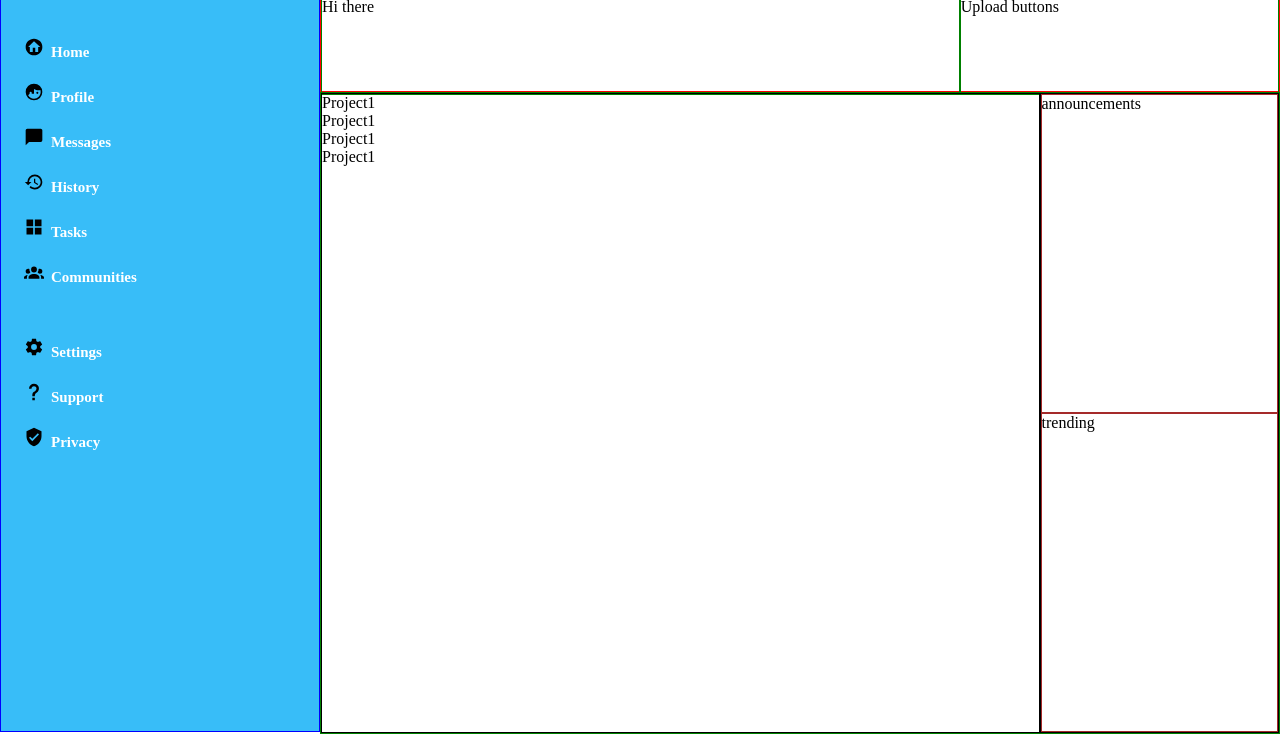
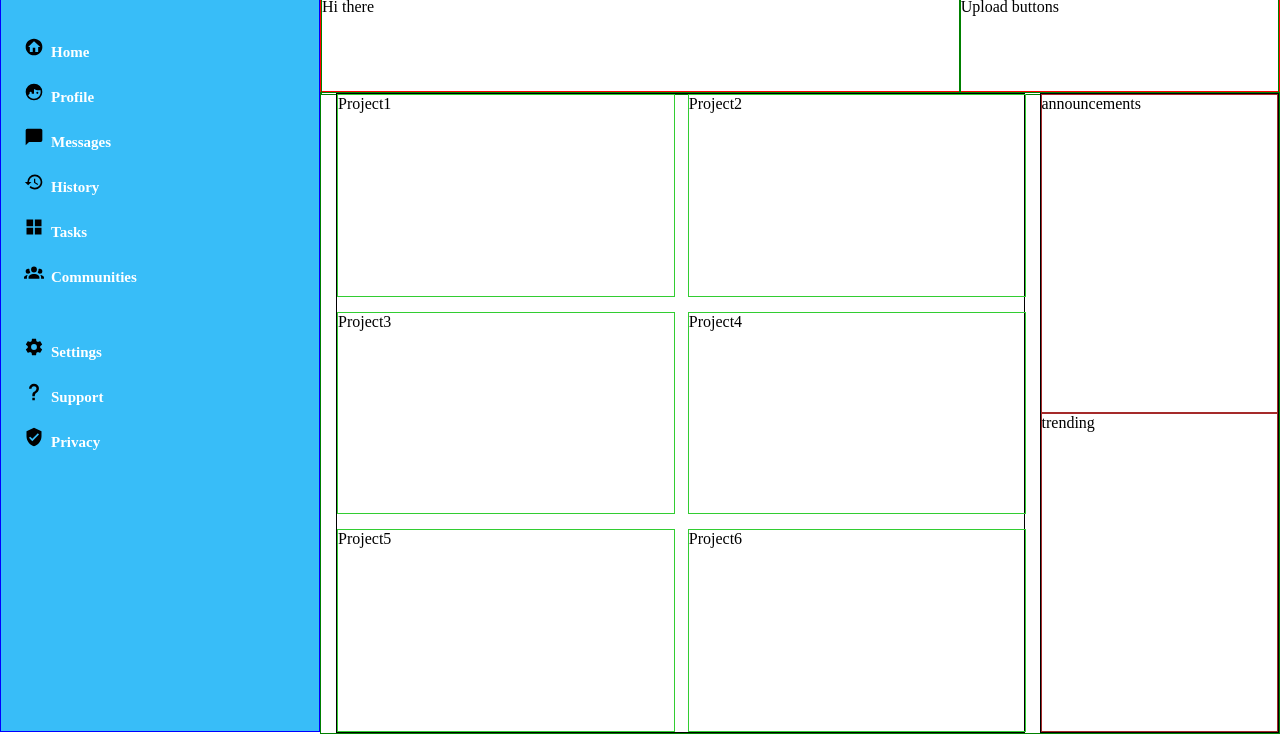
Before and after one commit to wizzidom/admin-dashboard, a plain HTML site: page index.html in a window 1280 px wide. Shown: the part 70-804 px from the top of the page. Drawn offline with Linux system fonts and the light colour scheme; a script that the page names is missing.

Commit message:
Added a grid for project section

```diff
--- a/index.html
+++ b/index.html
@@ -53,9 +53,11 @@
 
                 <div class="projects">
                     <div>Project1</div>
-                    <div>Project1</div>
-                    <div>Project1</div>
-                    <div>Project1</div>
+                    <div>Project2</div>
+                    <div>Project3</div>
+                    <div>Project4</div>
+                    <div>Project5</div>
+                    <div>Project6</div>
                 </div>
                 <div class="project-right">
                     <div class="announcements">
--- a/main.css
+++ b/main.css
@@ -100,3 +100,17 @@ li{
 .privacy{
     list-style-image: url(shield-check.svg);
 }
+
+.projects{
+    margin-right: 15px;
+    margin-left: 15px;
+    display: grid;
+    grid-template-columns: 1fr 1fr;
+    gap: 15px;
+
+}
+.projects div{
+    width: 100%;
+    border: 1px solid limegreen;
+
+}
```
